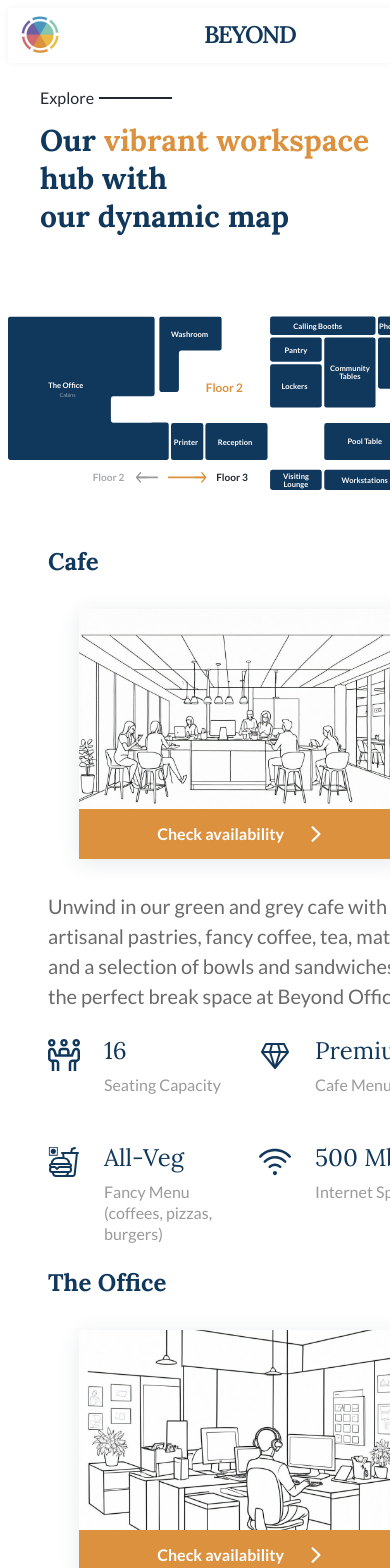
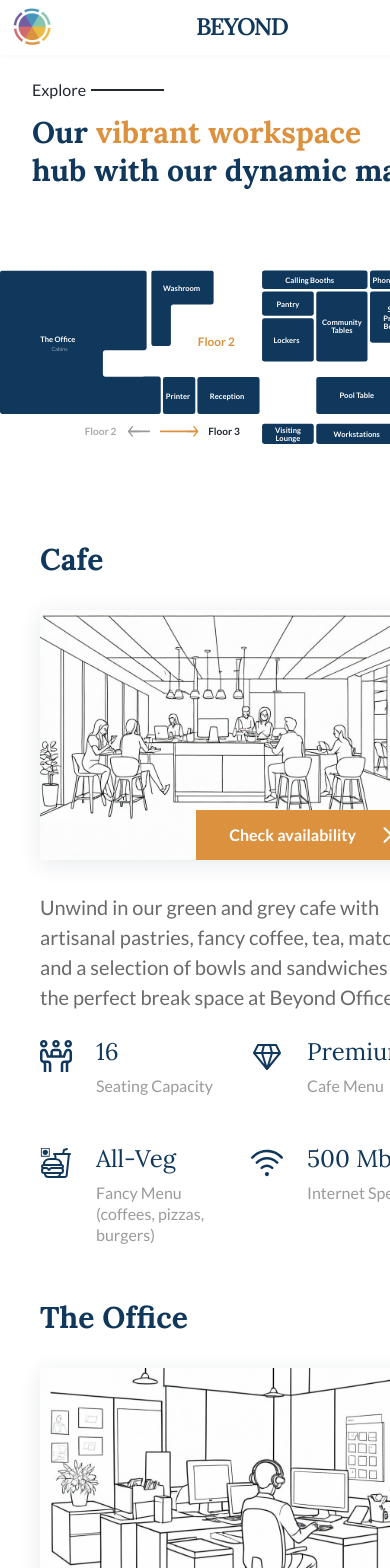
Before and after one commit to IamAbhi12/beyond-offices, a React (Create React App) app: page /workspaces in a window 390 px wide. Shown: the top 1568 px of the page. Built offline with nearby package versions, Linux system fonts and the light colour scheme.

Commit message:
fixed margin issue

```diff
--- a/package.json
+++ b/package.json
@@ -4,17 +4,12 @@
   "private": true,
   "dependencies": {
     "@babel/plugin-proposal-private-property-in-object": "^7.16.7",
-    "@emotion/react": "^11.11.4",
-    "@emotion/styled": "^11.11.5",
-    "@mui/material": "^5.15.18",
-    "@mui/x-date-pickers": "^7.5.0",
     "@testing-library/jest-dom": "^5.17.0",
     "@testing-library/react": "^13.4.0",
     "@testing-library/user-event": "^13.5.0",
     "dayjs": "^1.11.11",
     "firebase": "^10.12.1",
     "react": "^18.2.0",
-    "react-burger-menu": "^3.0.9",
     "react-dom": "^18.2.0",
     "react-router-dom": "^6.23.1",
     "react-router-hash-link": "^2.4.3",
--- a/src/Components/Carousel.css
+++ b/src/Components/Carousel.css
@@ -39,7 +39,7 @@
 
 @media screen and (max-width: 768px) {
   .carousel {
-    width: 120vw;
+    width: 115vw;
     height: 320px;
   }
 
--- a/src/Components/FAQs.css
+++ b/src/Components/FAQs.css
@@ -65,7 +65,7 @@
   .faq-title {
     width: 100%;
     font-size: 30px;
-    margin-bottom: 30px;
+    margin-bottom: 60px;
   }
 
   .faq-cards-wrapper {
--- a/src/Components/Footer.css
+++ b/src/Components/Footer.css
@@ -132,6 +132,11 @@
 }
 
 @media screen and (max-width: 768px) {
+  body {
+    overflow-x: hidden;
+    margin: 0;
+  }
+
   .footer {
     width: 120vw;
     margin: 0;
--- a/src/Components/Header.jsx
+++ b/src/Components/Header.jsx
@@ -84,10 +84,14 @@
       </header>
       <header className="mobile-header">
         <div className="header-wrapper">
-          <div className="main-logo-mobile">
-            <img src="/images/main-logo-mobile.png" alt="main logo"></img>
-          </div>
-          <div className="main-text-mobile">BEYOND</div>
+          <Link to="/">
+            <div className="main-logo-mobile">
+              <img src="/images/main-logo-mobile.png" alt="main logo"></img>
+            </div>
+          </Link>
+          <Link to="/" style={{ textDecoration: "none" }}>
+            <div className="main-text-mobile">BEYOND</div>
+          </Link>
           <div
             className="hamburger-menu-mobile"
             id="menuToggle"
@@ -96,9 +100,8 @@
                 ? { backgroundColor: "white" }
                 : { backgroundColor: "transparent" }
             }
-            onClick={showHideTray}
           >
-            <input type="checkbox" />
+            <input type="checkbox" onClick={showHideTray} />
             <span></span>
             <span></span>
             <span></span>
--- a/src/Components/Hero.css
+++ b/src/Components/Hero.css
@@ -135,7 +135,7 @@
   }
 
   .img-slider {
-    width: 120vw;
+    width: 115vw;
     height: 350px;
     margin: 0;
     margin-top: calc(520px - 100vw);
--- a/src/Components/Vision.css
+++ b/src/Components/Vision.css
@@ -67,6 +67,8 @@
     gap: 20px;
   }
 
+
+
   .vision-desc{
     width: 100vw;
   }
--- a/src/Components/WhyBeyond.css
+++ b/src/Components/WhyBeyond.css
@@ -121,15 +121,17 @@
     width: 100vw;
     height: 650px;
     display: flex;
-    flex-direction: column;
-    margin: 40px 0;
+    flex-direction: column-reverse;
+    margin: 0;
+    margin-top: 140px;
     gap: 20px;
   }
 
   .why-beyond-features {
-    padding: 0 32px;
+    padding: 0 40px;
     width: 100%;
     gap: 20px;
+    margin-top: 30px;
   }
 
   .feature-highlight {
--- a/src/Components/Workspace.css
+++ b/src/Components/Workspace.css
@@ -155,7 +155,7 @@
 }
 
 .phone-booth .ws-name {
-  inset: 30% 2%;
+  inset: 30% 5%;
 }
 
 .semi-private-booths {
@@ -439,6 +439,7 @@
     padding: 0;
     margin: 0;
     margin-left: calc((100vw - 390px) / 2);
+    margin-bottom: calc(430px - 100vw);
   }
 
   .ws-name {
@@ -465,8 +466,8 @@
 
   .ws-items-list {
     width: 100vw;
-    margin: 50px 0 0 0;
-    gap: 50px;
+    margin: 50px 0;
+    gap: 80px;
   }
 
   .navigation {
--- a/src/Components/WorkspaceIntro.jsx
+++ b/src/Components/WorkspaceIntro.jsx
@@ -10,9 +10,7 @@
       <div className="ws-intro-desc">
         {props.text1}{" "}
         <span className="ws-intro-yellow">{props.yellowText}</span>{" "}
-        {props.text2}
-        <br></br>
-        {props.text3}
+        {props.text2} {props.text3}
       </div>
     </div>
   );
--- a/src/Components/WorkspaceItem.css
+++ b/src/Components/WorkspaceItem.css
@@ -101,7 +101,7 @@
   }
 
   .ws-item-title {
-    font-size: 24px;
+    font-size: 30px;
   }
 
   .ws-item-details {
@@ -110,13 +110,13 @@
   }
 
   .ws-item-img {
-    width: 83vw;
+    width: 100vw;
     height: 250px;
-    margin: 0 8vw;
+    margin: 0;
   }
 
   .ws-item-overlay {
-    width: 83vw;
+    width: 60vw;
     height: 50px;
     margin: 0;
   }
--- a/src/reset.css
+++ b/src/reset.css
@@ -6,9 +6,3 @@
   display: block;
   overflow-x: hidden;
 }
-
-@media screen and (max-width: 600px) {
-  body {
-    width: 120vw;
-  }
-}
```
Also changed, not shown: public/images/main-logo.png, 1 other file (tests, documents, lock files or other folders).
